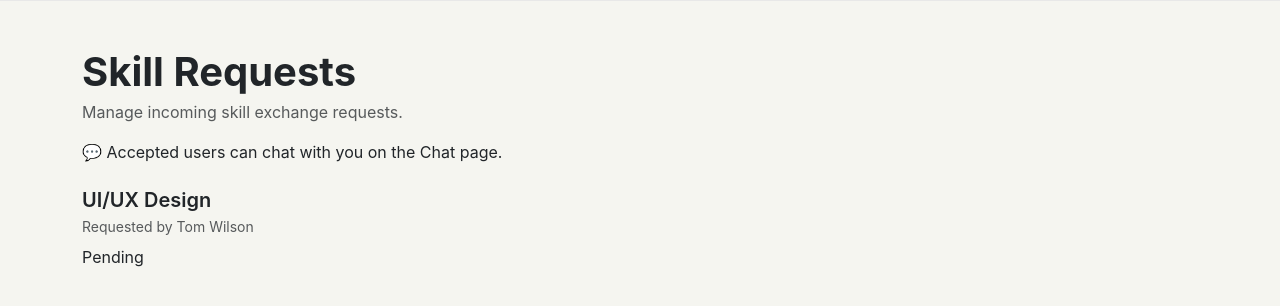
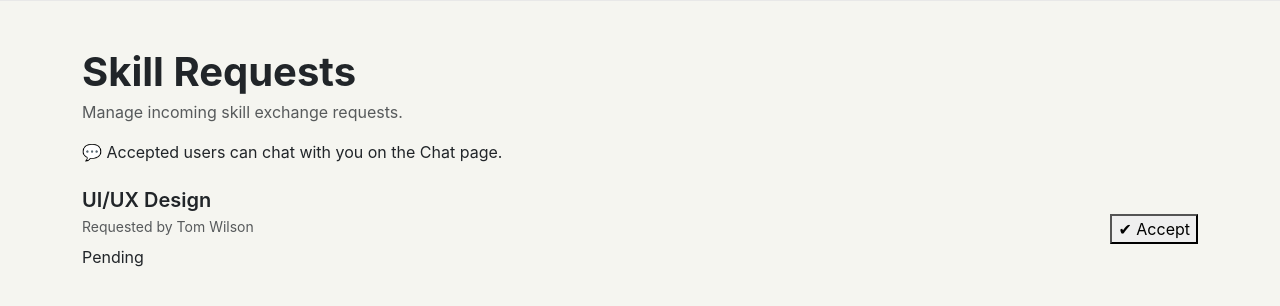
Before and after one commit to sahilppatel1807/skill_swap, a Python web app: template templates/requests.html in a window 1280 px wide. Shown: the part 60-366 px from the top of the page. Run offline with Jinja, Linux system fonts and the light colour scheme; the template is opened without the code that fills it, so the values that code supplies are empty.

Commit message:
Add Accept button to UI/UX card

```diff
--- a/templates/requests.html
+++ b/templates/requests.html
@@ -21,6 +21,9 @@
                 <p class="text-muted mb-2 small">Requested by Tom Wilson</p>
                 <span class="badge-pending">Pending</span>
             </div>
+            <div class="d-flex gap-2">
+                <button class="btn-accept">✔ Accept</button>
+            </div>
         </div>
     </div>
 
```
